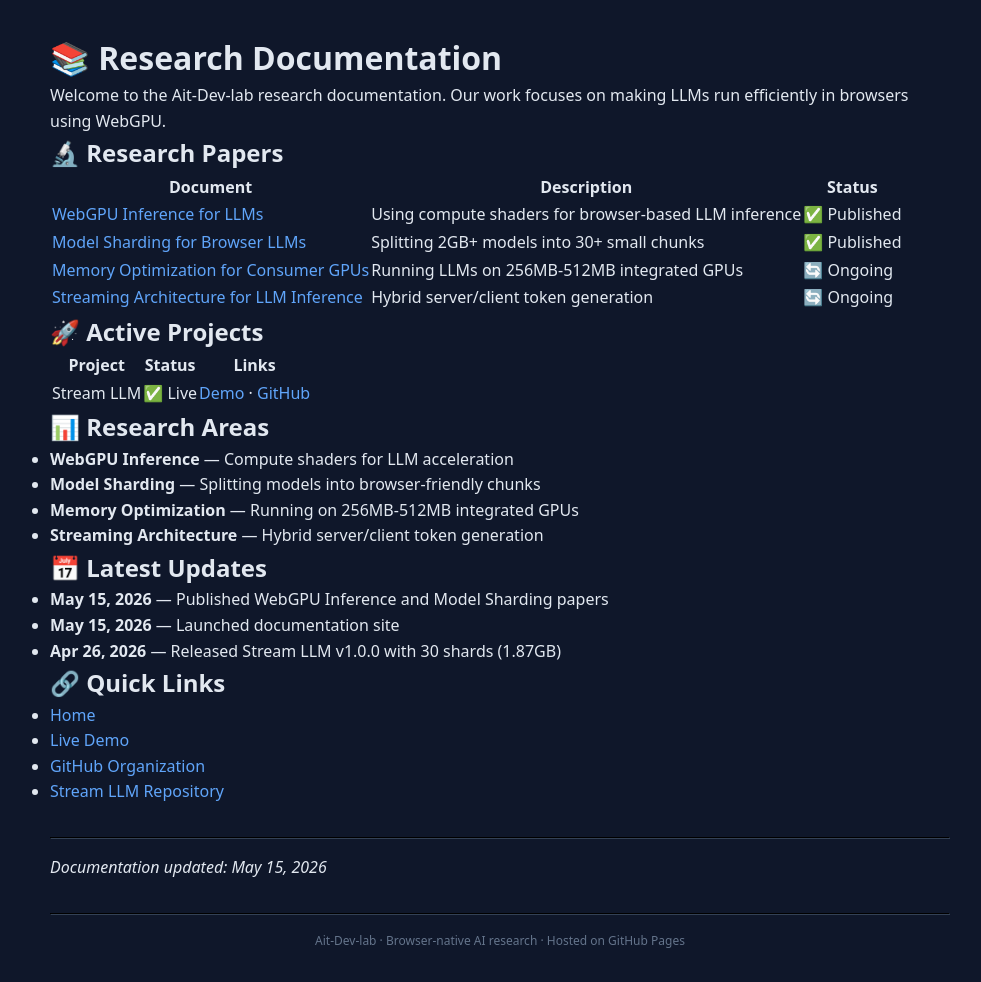
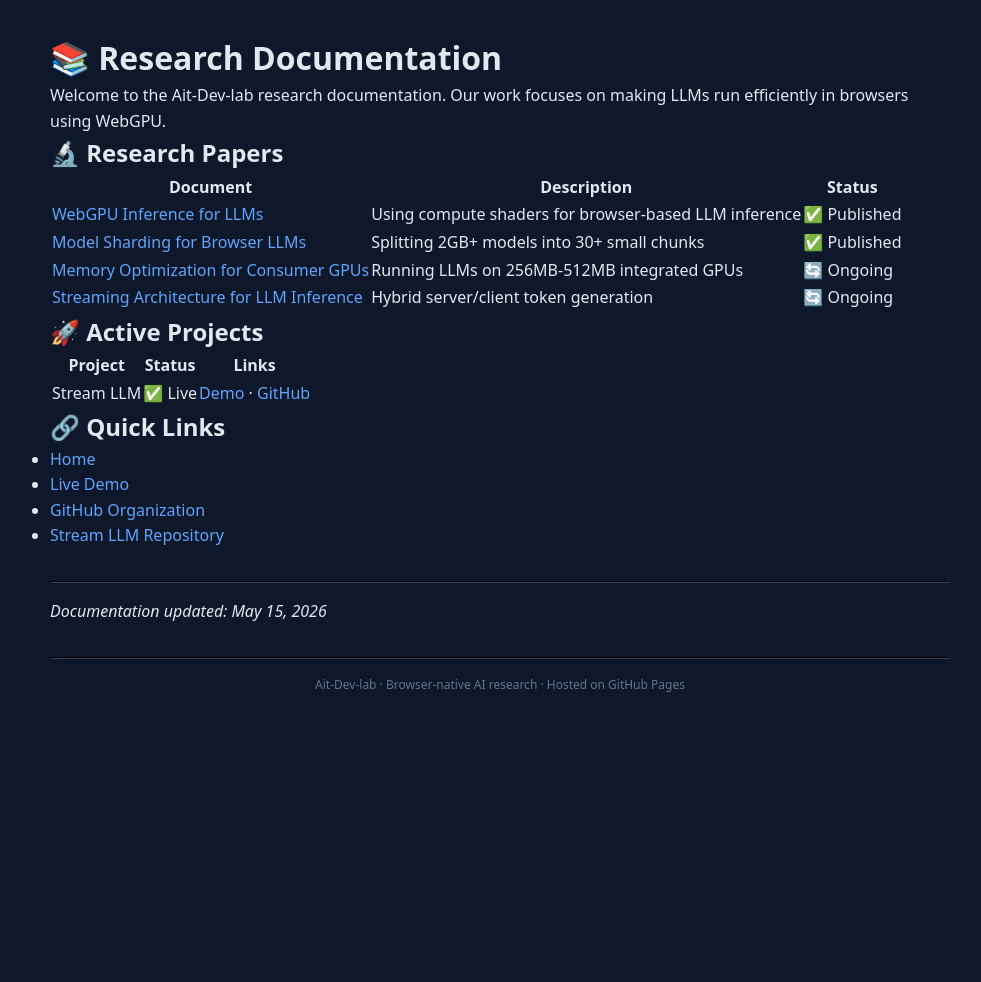
Before and after one commit to Ait-Dev-lab/.github, a Jekyll site: the page built from docs/index.md, in a window 1280 px wide. Shown: the whole page, without its empty margins (140-1121 px from the left). Built offline with Jekyll 4.4.1, drawn with Linux system fonts in a browser that asks for light colours; our own code applies the rules of GitHub Pages for plain Markdown files; after the commit the page ends 900 px from its top, so only the background shows below that.

Commit message:
Remove Research Areas and Latest Updates from docs

```diff
--- a/docs/index.md
+++ b/docs/index.md
@@ -17,19 +17,6 @@
 |---------|--------|-------|
 | Stream LLM | ✅ Live | [Demo](https://ait-dev-lab.github.io/stream-llm/) · [GitHub](https://github.com/Ait-Dev-lab/stream-llm) |
 
-## 📊 Research Areas
-
-- **WebGPU Inference** — Compute shaders for LLM acceleration
-- **Model Sharding** — Splitting models into browser-friendly chunks
-- **Memory Optimization** — Running on 256MB-512MB integrated GPUs
-- **Streaming Architecture** — Hybrid server/client token generation
-
-## 📅 Latest Updates
-
-- **May 15, 2026** — Published WebGPU Inference and Model Sharding papers
-- **May 15, 2026** — Launched documentation site
-- **Apr 26, 2026** — Released Stream LLM v1.0.0 with 30 shards (1.87GB)
-
 ## 🔗 Quick Links
 
 - [Home](https://ait-dev-lab.github.io/.github/)
```
